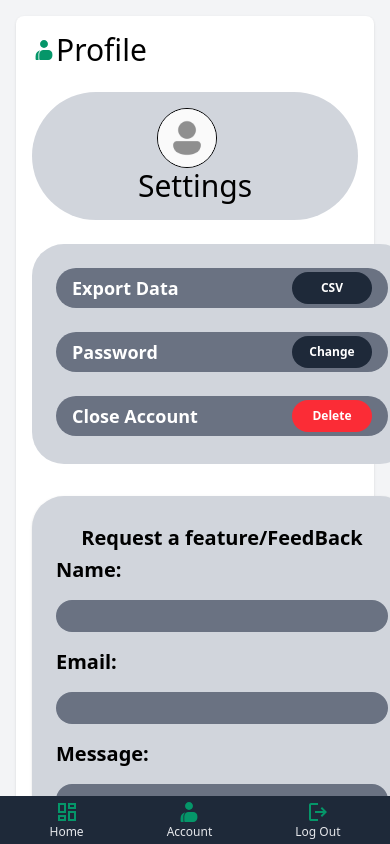
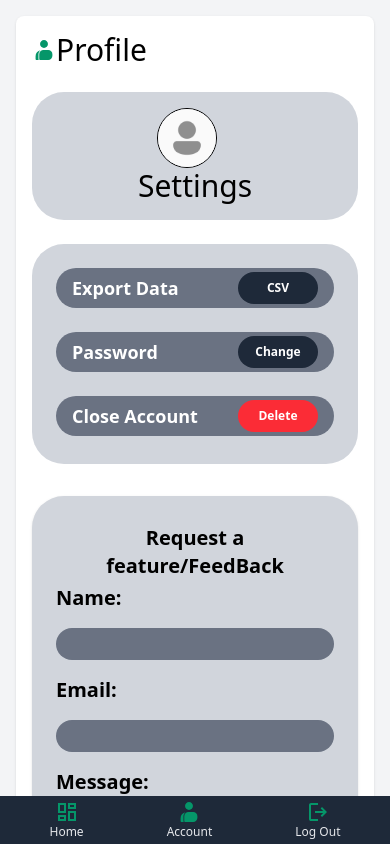
Before and after one commit to leandrocitygear/my-project, a React (Vite) app: page /profile in a window 390 px wide. Built offline with nearby package versions, Linux system fonts and the light colour scheme.

Commit message:
finish mobile layout

```diff
--- a/src/components/FeedBackForm.jsx
+++ b/src/components/FeedBackForm.jsx
@@ -13,7 +13,7 @@ function FeedBackForm() {
 
 
     return (
-        <div className="bg-gray-300 shadow-sm rounded-4xl w-95 p-6">
+        <div className="bg-gray-300 shadow-sm rounded-4xl w-full max-w-95 min-h-55 p-6">
             <h1 className="text-xl font-semibold text-center p-1">Request a feature/FeedBack</h1>
             <form action="https://api.web3forms.com/submit" method="POST">
 
--- a/src/components/Transactions/RecentTransactions.jsx
+++ b/src/components/Transactions/RecentTransactions.jsx
@@ -170,14 +170,14 @@ function RecentTransactions () {
           </div>
 
           {/* Table */}
-          <div className="flex-1 min-h-0 min-w-0 overflow-auto mt-2">
+          <div className="h-96 sm:flex-1 min-h-0 min-w-0 overflow-auto mt-2">
             <table className="w-full min-w-0 border-collapse">
               <thead className="sticky top-0 border-b border-gray-400 text-left text-sm tracking-wider bg-gray-100">
                 <tr>
                   <th className="py-3 px-4">Date</th>
                   <th className="py-3 px-4">Description</th>
-                  <th className="py-3 px-4">Category</th>
-                  <th className="py-3 px-4">Type</th>
+                  <th className="hidden sm:table-cell py-3 px-4">Category</th>
+                  <th className="hidden sm:table-cell py-3 px-4">Type</th>
                   <th className="py-3 px-4 text-right">Amount</th>
                 </tr>
               </thead>
@@ -196,9 +196,9 @@ function RecentTransactions () {
                       day: "numeric"
                     })}</td>
                     <td className="py-3 px-4">{t.description}</td>
-                    <td className="py-3 px-4">{t.category}</td>
+                    <td className="hidden sm:table-cell py-3 px-4">{t.category}</td>
                     <td
-                      className={`py-3 px-4 font-medium ${
+                      className={`hidden sm:table-cell py-3 px-4 font-medium ${
                         t.type === "Income" ? "text-emerald-600" : "text-red-500"
                       }`}
                     >
--- a/src/components/UserSettingsOptions.jsx
+++ b/src/components/UserSettingsOptions.jsx
@@ -13,7 +13,7 @@ function UserSettingsOptions() {
 
 
     return (
-        <div className="flex flex-col gap-6 bg-gray-300 rounded-4xl  w-95 h-55 p-6">
+        <div className="flex flex-col gap-6 bg-gray-300 rounded-4xl w-full max-w-95 min-h-55 p-6">
 
             <div className="flex px-4 justify-between items-center rounded-full bg-gray-500 text-white h-10">
                 <h2 className="font-semibold text-lg">Export Data</h2>
--- a/src/pages/ProfilePage.jsx
+++ b/src/pages/ProfilePage.jsx
@@ -11,16 +11,16 @@ function ProfilePage() {
 
     return (
         <div className="lg:pl-16 lg:pr-16 space-y-6">
-        <div className="bg-white p-4 gap-6 rounded-lg shadow  h-[calc(100vh-2rem)] flex flex-col">
+        <div className="bg-white p-4 gap-6 rounded-lg shadow min-h-0 md:h-[calc(100vh-2rem)] flex flex-col">
 
             <div className="flex items-center  ">
             <img src={profileIcon} alt="" className="w-6 h-6"/>
              <h1 className="text-3xl font-medium">Profile</h1>
             </div>
 
-            <div className="gap-6 flex flex-col h-[calc(100vh-8rem)]">
+            <div className="gap-6 flex flex-col min-h-0">
 
-            <div className="rounded-full bg-gray-300 sm:p-1 p-4 justify-items-center items-center grid sm:grid-cols-2 grid-cols-1">
+            <div className="rounded-4xl bg-gray-300 sm:p-1 p-4 justify-items-center items-center grid sm:grid-cols-2 grid-cols-1">
 
                 <div className="flex items-center gap-4">
                 <img src={userPic} alt="" className="h-15 w-15 rounded-[100px] border"/>
@@ -32,7 +32,7 @@ function ProfilePage() {
 
             </div>
 
-            <div className="flex flex-col lg:flex-row lg:justify-center space-x-8 space-y-8">
+            <div className="flex flex-col lg:flex-row lg:justify-center gap-8">
 
                 <UserSettingsOptions />
                 <FeedBackForm />
```
Also changed, not shown: src/components/Transactions/TransactionsTable.jsx (deleted, +0 -206 lines).
